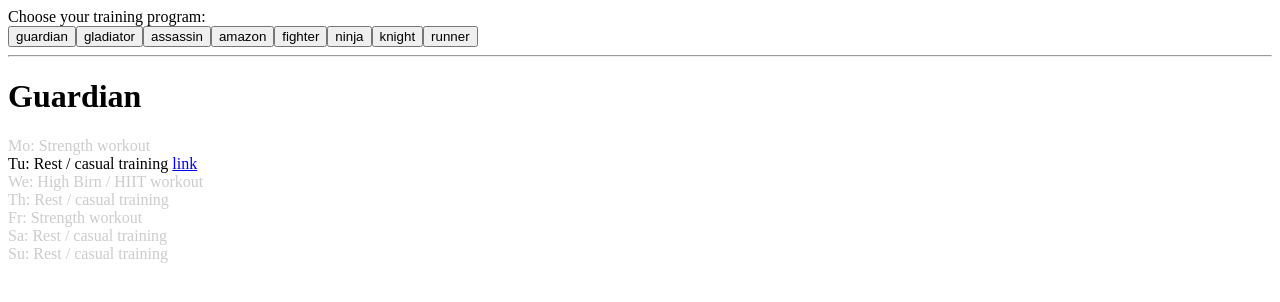
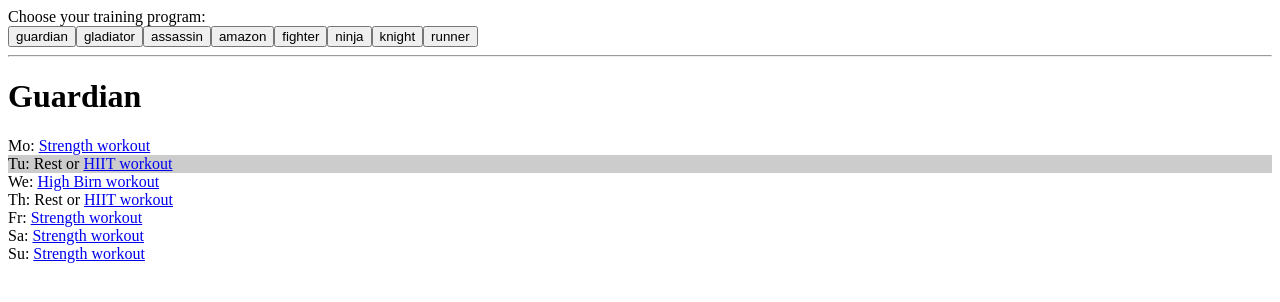
Before and after one commit to Lana-sloth/training-plan, an Angular app: page / in a window 1280 px wide. Shown: the top 302 px of the page. Built offline with nearby package versions, Linux system fonts and the light colour scheme.

Commit message:
Changed links display, two activities can be chosen in one day

```diff
--- a/src/app/habits/habits.component.ts
+++ b/src/app/habits/habits.component.ts
@@ -11,12 +11,20 @@ import { Workout } from './models/habits.models';
         <h1>{{ workout.title | titlecase }}</h1>
         <div
         *ngFor='let exersise of workout.exersises'
-        [style.color]='(getDayOfWeek(exersise.index) ? "#000":"#ccc")'>
-            {{ exersise.day }}: {{ exersise.workout.name }}
+        [style.backgroundColor]='(getDayOfWeek(exersise.index) ? "#ccc":"#fff")'>
+            {{ exersise.day }}:
 
-            <a
-            *ngIf='getDayOfWeek(exersise.index)'
-            href='{{ exersise.workout.link }}'> link </a>
+            <span *ngIf='!exersise.workout.combine'>
+                <a *ngIf='exersise.workout.link' href='{{ exersise.workout.link }}'>{{ exersise.workout.name }}</a>
+                <span *ngIf='!exersise.workout.link'>{{ exersise.workout.name }}</span>
+            </span>
+
+            <span *ngIf='exersise.workout.combine'>
+                <a *ngIf='exersise.workout.firstLink' href='{{ exersise.workout.firstLink }}'>{{ exersise.workout.firstName }}</a>
+                <span *ngIf='!exersise.workout.firstLink'>{{ exersise.workout.firstName }}</span> or
+                <a *ngIf='exersise.workout.secondLink' href='{{ exersise.workout.secondLink }}'>{{ exersise.workout.secondName }}</a>
+                <span *ngIf='!exersise.workout.secondLink'>{{ exersise.workout.secondName }}</span>
+            </span>
 
         </div>
     </div>
@@ -27,113 +35,45 @@ export class HabitsComponent {
         let today = new Date().getDay();
         if (today == day) return true;
     }
-    activities = {
-        strength: {name:'Strength workout', link:'https://darebee.com/wods.html#sort=position&sortdir=desc&attr.ct16.value=strength&page=1'},
-        highBirn: {name:'High Birn workout', link:'https://darebee.com/wods.html#sort=position&sortdir=desc&attr.ct16.value=cardio&attr.ct14.value=normal&page=1'},
-        hiit: {name:'HIIT workout', link:'https://darebee.com/wods.html#sort=position&sortdir=desc&attr.ct16.value=hiit&page=1'},
-        highBirnAndHiit: {name:'High Birn / HIIT workout', link:'https://darebee.com/wods.html#sort=position&sortdir=desc&page=1'},
-        restCasual: {name:'Rest / casual training', link:'https://darebee.com/fitness/casual-training.html'},
-        highBirnCombat: {name:'High Birn / Combat workout', link:'https://darebee.com/wods.html#sort=position&sortdir=desc&page=1'},
-        combat: {name:'Combat workout', link:'https://darebee.com/wods.html#sort=position&sortdir=desc&attr.ct16.value=combat&page=1'},
-        upper: {name:'Upperbody workout', link:'https://darebee.com/wods.html#sort=position&sortdir=desc&attr.ct10.value=upper-body&page=1'},
-        lower: {name:'Lowerbody workout', link:'https://darebee.com/wods.html#sort=position&sortdir=desc&attr.ct10.value=lower-body&page=1'},
-        str: {name:'', link:''}
+    combine(a, b){
+        // if(a.link) {
+        //     return {
+        //         name: a.name,
+        //         link: a.link
+        //     }
+        // }
+        let list = this.activities
+        return {
+            combine: true,
+            firstName: list[a].name,
+            secondName: list[b].name,
+            firstLink: list[a].link,
+            secondLink: list[b].link
+        }
     }
+    activities = [
+        {name:'Strength workout', link:'https://darebee.com/wods.html#sort=position&sortdir=desc&attr.ct16.value=strength&page=1'},
+        {name:'High Birn workout', link:'https://darebee.com/wods.html#sort=position&sortdir=desc&attr.ct16.value=cardio&attr.ct14.value=normal&page=1'},
+        {name:'HIIT workout', link:'https://darebee.com/wods.html#sort=position&sortdir=desc&attr.ct16.value=hiit&page=1'},
+        {name:'High Birn / HIIT workout', link:'https://darebee.com/wods.html#sort=position&sortdir=desc&page=1'},
+        {name:'Rest / casual training', link:'https://darebee.com/fitness/casual-training.html'},
+        {name:'High Birn / Combat workout', link:'https://darebee.com/wods.html#sort=position&sortdir=desc&page=1'},
+        {name:'Combat workout', link:'https://darebee.com/wods.html#sort=position&sortdir=desc&attr.ct16.value=combat&page=1'},
+        {name:'Upperbody workout', link:'https://darebee.com/wods.html#sort=position&sortdir=desc&attr.ct10.value=upper-body&page=1'},
+        {name:'Lowerbody workout', link:'https://darebee.com/wods.html#sort=position&sortdir=desc&attr.ct10.value=lower-body&page=1'},
+        {name:'Rest', link:''}
+    ]
     workouts: Workout[] = [
         {
             title: 'guardian',
             exersises: [
-                {workout: this.activities.strength, day:'Mo', index:1},
-                {workout: this.activities.restCasual, day:'Tu', index:2},
-                {workout: this.activities.highBirnAndHiit, day:'We', index:3},
-                {workout: this.activities.restCasual, day:'Th', index:4},
-                {workout: this.activities.strength, day:'Fr', index:5},
-                {workout: this.activities.restCasual, day:'Sa', index:6},
-                {workout: this.activities.restCasual, day:'Su', index:7}
-            ]
-        },
-        {
-            title: 'gladiator',
-            exersises: [
-                {workout: this.activities.strength, day:'Mo', index:1},
-                {workout: this.activities.restCasual, day:'Tu', index:2},
-                {workout: this.activities.upper, day:'We', index:3},
-                {workout: this.activities.lower, day:'Th', index:4},
-                {workout: this.activities.restCasual, day:'Fr', index:5},
-                {workout: this.activities.strength, day:'Sa', index:6},
-                {workout: this.activities.restCasual, day:'Su', index:7}
-            ]
-        },
-        {
-            title: 'assassin',
-            exersises: [
-                {workout: this.activities.highBirnAndHiit, day:'Mo', index:1},
-                {workout: this.activities.restCasual, day:'Tu', index:2},
-                {workout: this.activities.combat, day:'We', index:3},
-                {workout: this.activities.highBirnAndHiit, day:'Th', index:4},
-                {workout: this.activities.restCasual, day:'Fr', index:5},
-                {workout: this.activities.highBirnAndHiit, day:'Sa', index:6},
-                {workout: this.activities.restCasual, day:'Su', index:7}
-            ]
-        },
-        {
-            title: 'amazon',
-            exersises: [
-                {workout: this.activities.strength, day:'Mo', index:1},
-                {workout: this.activities.restCasual, day:'Tu', index:2},
-                {workout: this.activities.highBirn, day:'We', index:3},
-                {workout: this.activities.restCasual, day:'Th', index:4},
-                {workout: this.activities.strength, day:'Fr', index:5},
-                {workout: this.activities.restCasual, day:'Sa', index:6},
-                {workout: this.activities.highBirn, day:'Su', index:7}
-            ]
-        },
-        {
-            title: 'fighter',
-            exersises: [
-                {workout: this.activities.combat, day:'Mo', index:1},
-                {workout: this.activities.restCasual, day:'Tu', index:2},
-                {workout: this.activities.hiit, day:'We', index:3},
-                {workout: this.activities.strength, day:'Th', index:4},
-                {workout: this.activities.restCasual, day:'Fr', index:5},
-                {workout: this.activities.combat, day:'Sa', index:6},
-                {workout: this.activities.restCasual, day:'Su', index:7}
-            ]
-        },
-        {
-            title: 'ninja',
-            exersises: [
-                {workout: this.activities.highBirn, day:'Mo', index:1},
-                {workout: this.activities.restCasual, day:'Tu', index:2},
-                {workout: this.activities.highBirn, day:'We', index:3},
-                {workout: this.activities.restCasual, day:'Th', index:4},
-                {workout: this.activities.highBirnCombat, day:'Fr', index:5},
-                {workout: this.activities.restCasual, day:'Sa', index:6},
-                {workout: this.activities.restCasual, day:'Su', index:7}
-            ]
-        },
-        {
-            title: 'knight',
-            exersises: [
-                {workout: this.activities.strength, day:'Mo', index:1},
-                {workout: this.activities.restCasual, day:'Tu', index:2},
-                {workout: this.activities.strength, day:'We', index:3},
-                {workout: this.activities.restCasual, day:'Th', index:4},
-                {workout: this.activities.strength, day:'Fr', index:5},
-                {workout: this.activities.restCasual, day:'Sa', index:6},
-                {workout: this.activities.restCasual, day:'Su', index:7}
-            ]
-        },
-        {
-            title: 'runner',
-            exersises: [
-                {workout:'Running', day:'Mo', index:1},
-                {workout:'Rest / light recovery run', day:'Tu', index:2},
-                {workout:'Upperbody workout', day:'We', index:3},
-                {workout:'Running', day:'Th', index:4},
-                {workout:'Rest / light recovery run', day:'Fr', index:5},
-                {workout:'Running', day:'Sa', index:6},
-                {workout:'Rest', day:'Su', index:7}
+                {workout: this.activities[0], day:'Mo', index:1},
+                {workout: this.combine(9, 2), day:'Tu', index:2},
+                {workout: this.activities[1], day:'We', index:3},
+                {workout: this.combine(9, 2), day:'Th', index:4},
+                {workout: this.activities[0], day:'Fr', index:5},
+                {workout: this.activities[0], day:'Sa', index:6},
+                {workout: this.activities[0], day:'Su', index:7}
             ]
         }
     ]
```
